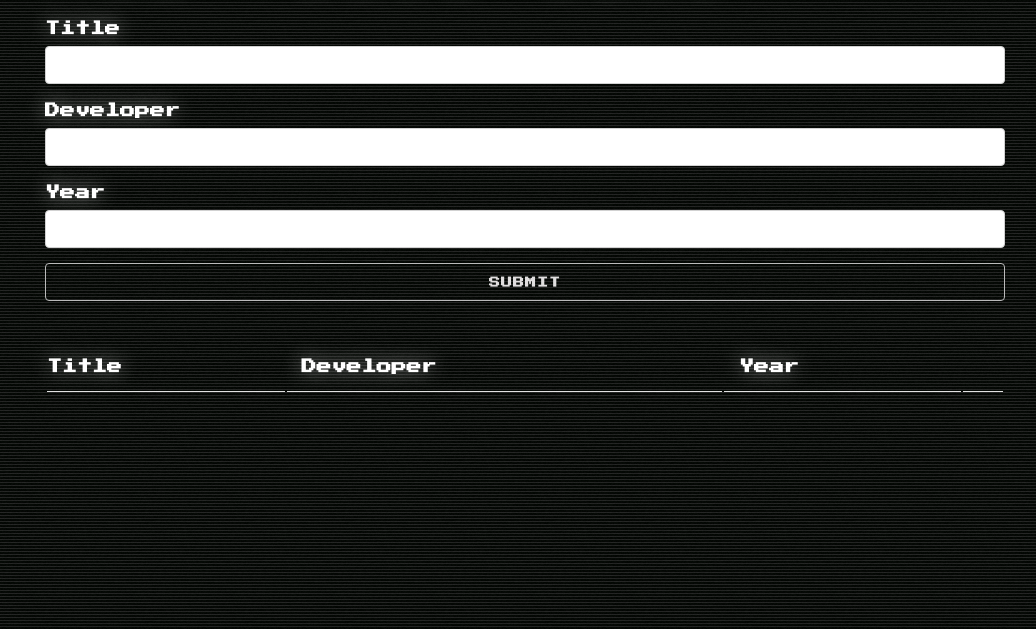
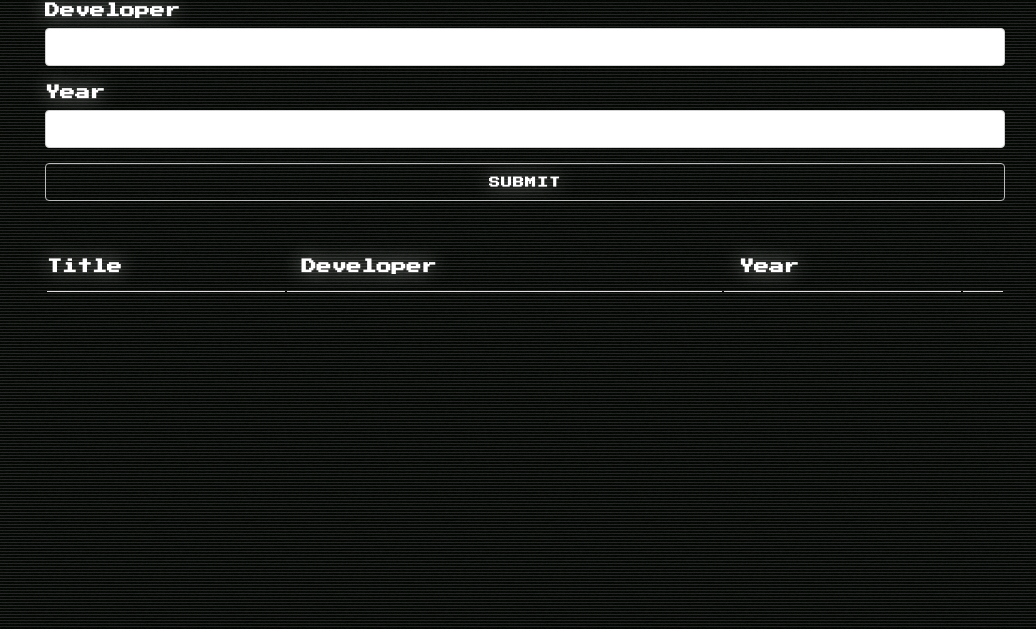
Before and after one commit to SierraDev/Video-Game-Collection-App, a plain HTML site: page index.html in a window 1280 px wide. Shown: the part 171-800 px from the top of the page, without its empty margins (115-1151 px from the left). Drawn offline with nearby package versions, Linux system fonts and the light colour scheme.

Commit message:
Update app.css

```diff
--- a/app.css
+++ b/app.css
@@ -13,7 +13,6 @@
 }
 
 body{
-    padding-top: 100px;
     animation: scanlines 10s linear infinite;
     animation: glow 1s ease-in infinite;
     font-family: 'Press Start 2P', monospace;
@@ -69,6 +68,7 @@ body:after {
   90% { transform:translate(-10%, 10%) }
 }
 
+
 input, select, textarea {
     color: black;
     font-family: 'Press Start 2P', monospace;
@@ -76,10 +76,12 @@ input, select, textarea {
     outline: none;
 }
 
-#submit-button{
+#submit-button, #alphabetize-button{
     color: #e0dede;
+    animation: glow 1s ease-in infinite;
 }
 
-#submit-button:hover {
+#submit-button, #alphabetize-button:hover {
     color: #ffffff;
+    animation: glow 1s ease-in infinite;
 }
```
